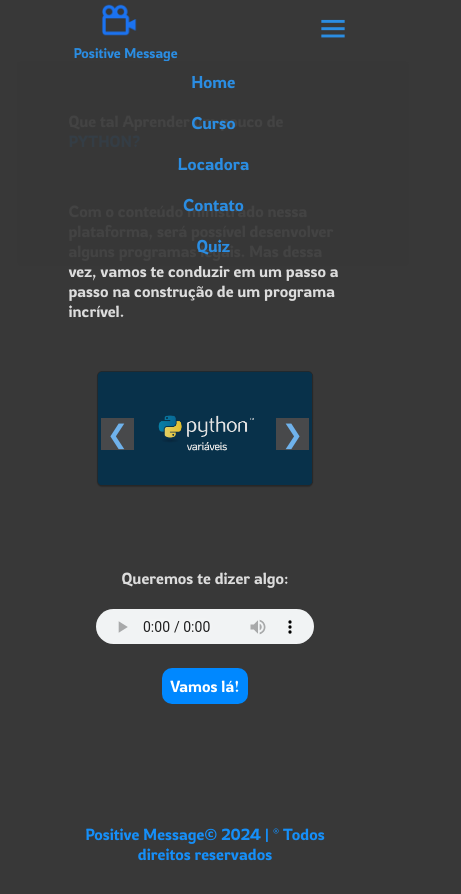
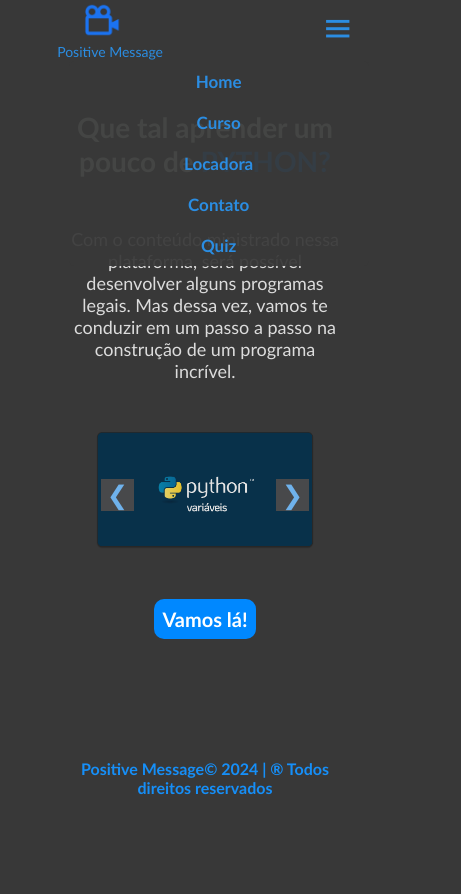
Before and after one commit to GigliarlyM/Site-Projeto-WEB-29-02, a plain HTML site: page index.html in a window 390 px wide. Both pictures are taken after a click on the label 333 px from the left and 30 px from the top of the page. Shown: the whole page, 461 px wide, since content can reach past the window. After the commit the page ends 844 px from the top, so only its background shows below. Drawn offline with nearby package versions, Linux system fonts and the light colour scheme.

Commit message:
new font and layout index

```diff
--- a/css/style.css
+++ b/css/style.css
@@ -1,8 +1,8 @@
 body {
     background-color: rgb(56, 56, 56);
     color: rgb(220, 220, 220);
-    font-family: "Rowdies", sans-serif;
-    font-weight: 100;
+    font-family: 'Trebuchet MS', 'Lucida Sans Unicode', 'Lucida Grande', 'Lucida Sans', Arial, sans-serif;
+    font-weight: 800;
     transform: translate(10px, 0);
     margin-top: 0%;
     margin-bottom: 5%;
@@ -12,9 +12,13 @@ body {
     text-size-adjust: center;
 }
 
-.logo {
-    margin-left: -50px;
+
+p{
+    font-family: 'Gill Sans', 'Gill Sans MT', Calibri, 'Trebuchet MS', sans-serif;
+    font-weight: normal;
+    font-size: 18px;
 }
+
 
 .logo p {
     margin: 0 -25px;
@@ -29,8 +33,8 @@ header {
     position: sticky;
     top: 0;
     left: 0;
-    width: 85%;
-    padding: 0px 80px;
+    width: 100%;
+    padding: 0px 5%;
     display: flex;
     justify-content: space-between;
     align-items: center;
@@ -110,21 +114,12 @@ nav a:active{
     color: blue;
 }
 
-
-.tabela1 {
-    display:flex;
-    margin: 70px;
-    margin-left: 25%;
+.h1-index{
+    font-size: 28px;
     text-align: center;
+    color: honeydew;
 }
 
-.align{
-    margin: 0;
-    padding-right: 20%;
-    text-align: justify;
-    margin-left: 10px;
-
-}
 
 .text-center{
     text-align: justify;
@@ -185,9 +180,6 @@ nav a:active{
     color: rgb(175, 175, 14);
 }
 
-p {
-    font-weight: 50;
-}
 
 footer {
     margin-top: 120px;
@@ -204,7 +196,7 @@ form {
 
 .button {
     text-decoration: none;
-    font-size: 16px;
+    font-size: 20px;
     padding: 8px;
     background-color: rgb(0, 136, 255);
     color: white;
@@ -297,7 +289,6 @@ audio {
 
 @media (max-width:960px) {
 
-
    .layout-text-image{
         flex-direction: column;
         align-items: center;
@@ -314,7 +305,7 @@ audio {
 
     .icons{
         display: block;
-        margin-right: 30px;
+        padding-right: 0;
     }
 
     nav{
@@ -324,7 +315,6 @@ audio {
         top: 65px;
         background-color: rgba(56, 56, 56, 0.932);
         border-radius: 5px;
-
     }
 
     nav a{
@@ -338,7 +328,8 @@ audio {
         flex-direction: column;
         position: absolute;
         display: flex;
-        right: 3.2rem;
+        left: 0;
+        right: 0;
         width: 100%;
         align-items: center;
         margin-top: -4px;
@@ -361,8 +352,16 @@ audio {
 
 
 @media (max-width: 750px) {
+
+
     .container-flex{
         display: block;
+    }
+
+    #check:checked ~ nav{
+
+        right: 2.5rem;
+
     }
 
     .container-flex div{
@@ -390,19 +389,19 @@ audio {
 
 @media (max-width: 340px) {
 
+
     #check:checked ~ nav{
         margin-top: -12px;
-        right: 3.8rem;
+        right: 3.5rem;
 
     }
 
     .icons{
         margin-top: 5px;
-        margin-right: 55px;
     }
 
     .logo{
-        margin-left: -60px;
+        padding-left: -50px;
     }
 
     .logo img{
--- a/index.html
+++ b/index.html
@@ -49,9 +49,9 @@
 
         <article class="margin-50px">
 
-            <p>Que tal Aprender um pouco de <span class="light-blue">PYTHON?</span></p>
+            <h1 class="h1-index">Que tal aprender um pouco de <span class="light-blue">PYTHON?</span></h1>
 
-            <p class="margin-50px"> Com o conteúdo ministrado nessa plataforma, será possível desenvolver alguns
+            <p class="margin-50px align-center"> Com o conteúdo ministrado nessa plataforma, será possível desenvolver alguns
                 programas legais. Mas dessa vez, vamos te conduzir em um passo a passo na construção de um programa
                 incrível.
             </p>
@@ -77,12 +77,6 @@
         </article>
 
         <section>
-            <p class="align-center margin-top-80px">Queremos te dizer algo:</p>
-
-            <div class="audio">
-                <audio src="audios/apresentação.mp3" controls></audio>
-            </div>
-
             <a href="curso.html" class="button">Vamos lá!</a>
         </section>
 
--- a/script/contatos.js
+++ b/script/contatos.js
@@ -3,7 +3,7 @@ document.getElementById("radio1").checked = true;
 
 setInterval(function() {
     nextImage();
-}, 2000)
+}, 1000)
 
 function nextImage() {
     count++;
```
Also changed, not shown: contato.html (+3 -0 lines).
